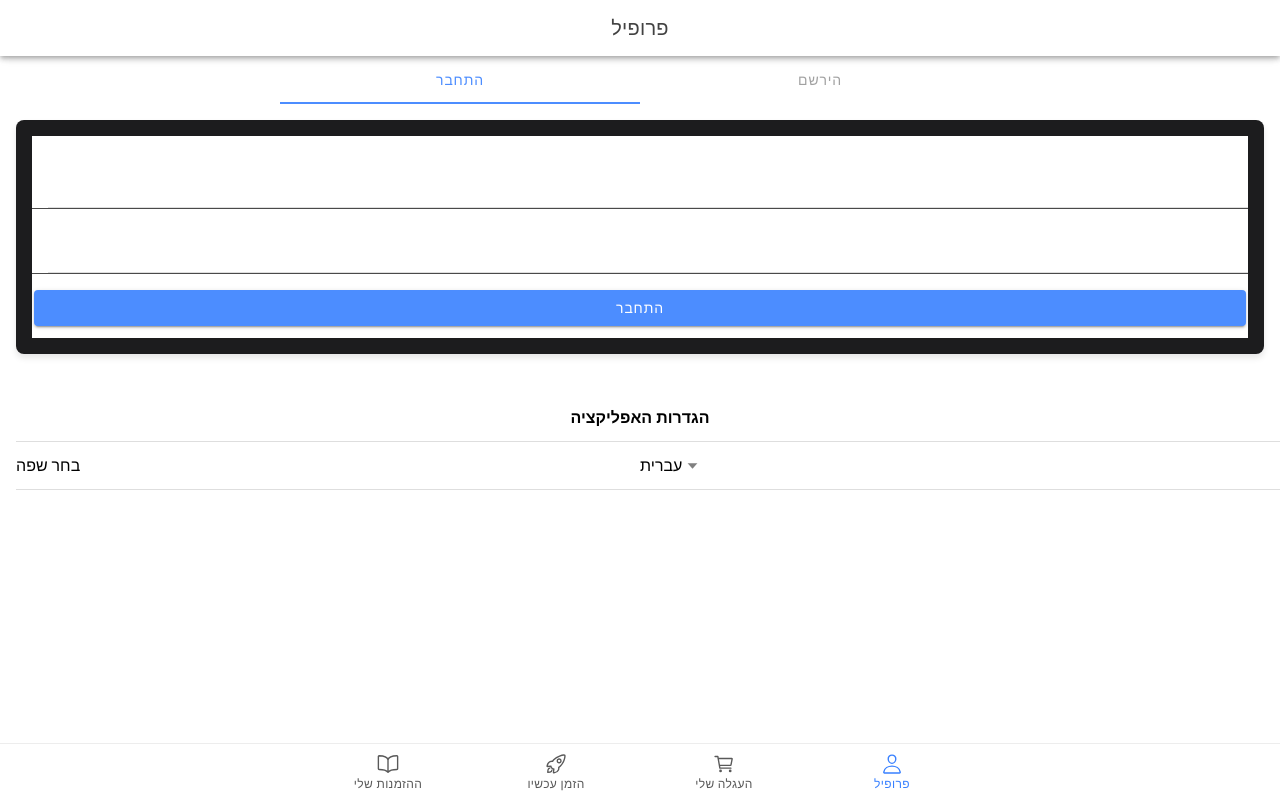
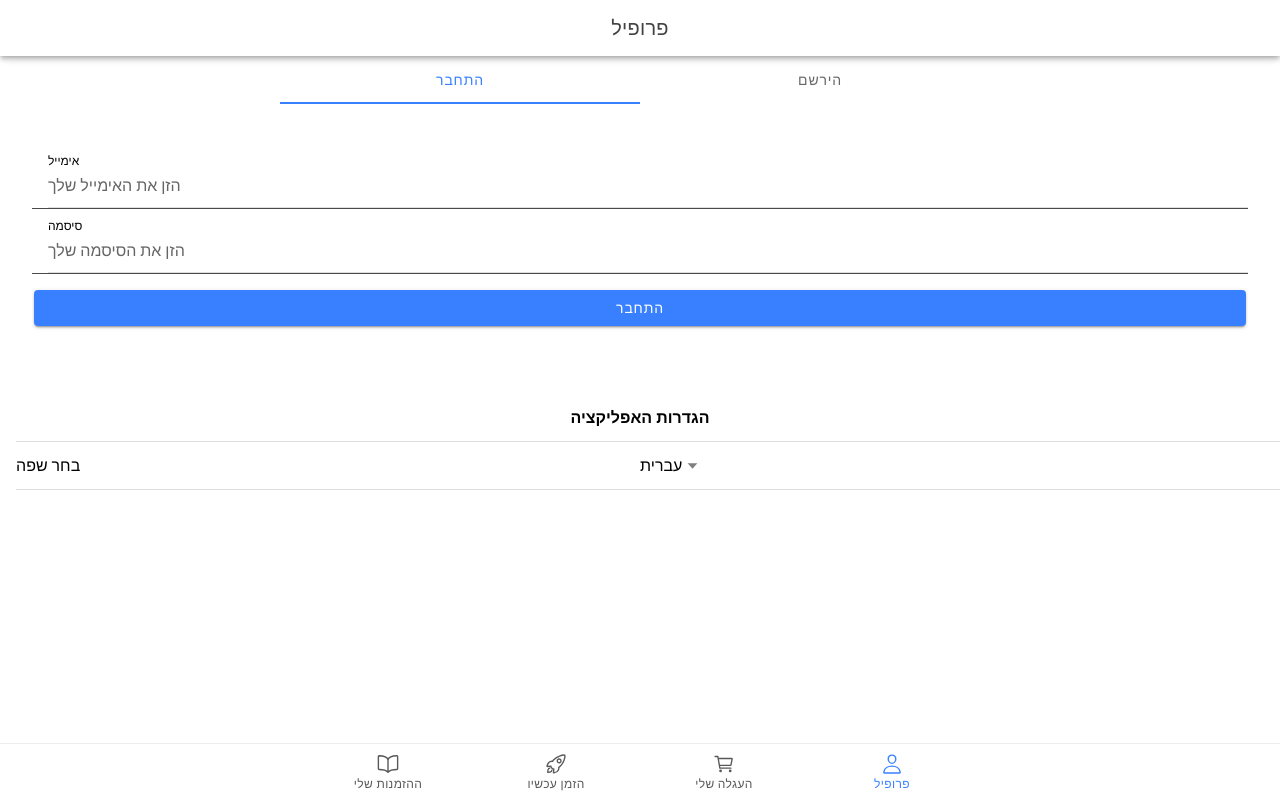
Before and after one commit to majdhasan/productlib-app, a React (Vite) app: page /profile in a window 1280 px wide. Built offline with nearby package versions, Linux system fonts and the light colour scheme.

Commit message:
clean up css stuff

```diff
--- a/src/pages/MyOrders/MyOrders.css
+++ b/src/pages/MyOrders/MyOrders.css
@@ -2,42 +2,21 @@
 .tab-content-container {
     margin: 16px; /* Consistent margin */
     padding: 16px;
-    border-radius: 8px; /* Rounded corners */
-    background-color: #1c1c1e; /* Match dark theme background */
-    box-shadow: 0 4px 6px rgba(0, 0, 0, 0.1); /* Subtle shadow for contrast */
-    color: #ffffff; /* Ensure text is white */
 }
 
 /* Input fields */
 .tab-content-container ion-item {
     --background: transparent; /* Transparent background */
-    --color: #ffffff; /* White text */
-    --placeholder-color: #a1a1a1; /* Light gray for placeholders */
     border-bottom: 1px solid #4a4a4a; /* Subtle border for input */
 }
 
 .tab-content-container ion-label {
     font-size: 14px;
-    color: #a1a1a1; /* Match placeholder color */
-}
-
-.tab-content-container ion-input {
-    color: #ffffff; /* White input text */
 }
 
 /* Buttons */
 .tab-content-container ion-button {
-    --background: #4c8dff; /* Primary blue for buttons */
-    --background-hover: #376bcf; /* Darker blue on hover */
-    --color: #ffffff; /* White text */
     margin-top: 16px;
-}
-
-/* Segments */
-ion-segment-button {
-    --indicator-color: #4c8dff; /* Blue underline */
-    --color: #a1a1a1; /* Unselected text color */
-    --color-checked: #4c8dff; /* Selected text color */
 }
 
 /* Align tabs centrally */
```
